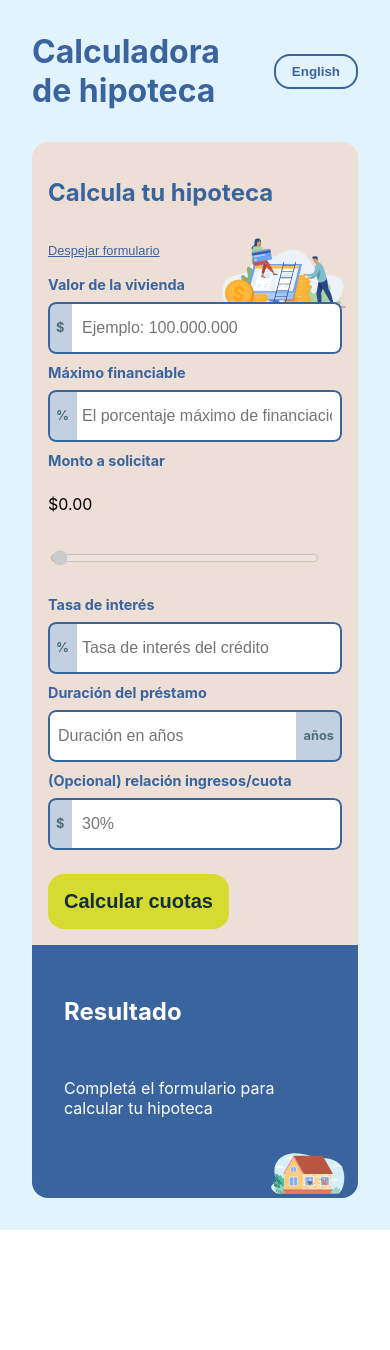
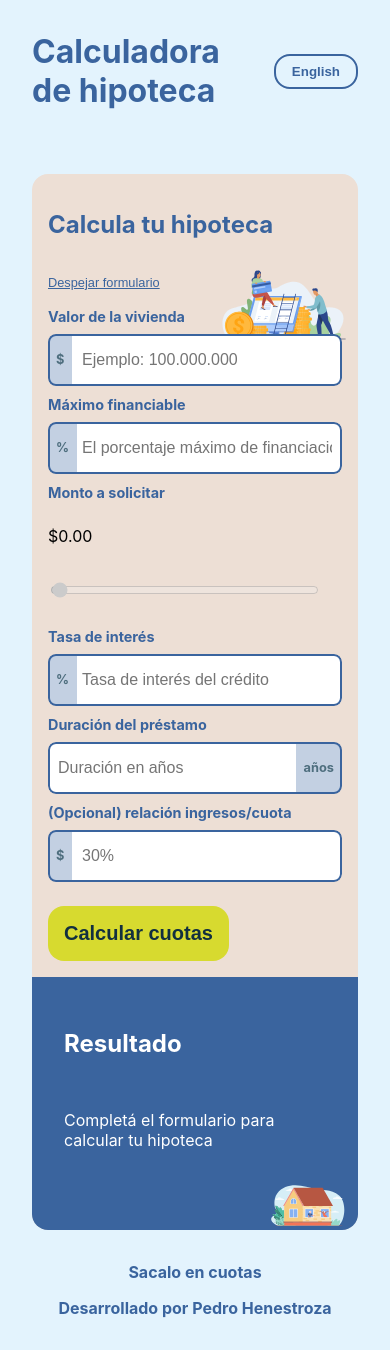
Before and after one commit to soype/hipoteca, a React (Create React App) app: page / in a window 390 px wide. Before the commit the page ends 1230 px from the top, so only its background shows below. Built offline with nearby package versions, Linux system fonts and the light colour scheme.

Commit message:
Adjust sizes

```diff
--- a/public/index.html
+++ b/public/index.html
@@ -2,7 +2,7 @@
 <html lang="en">
   <head>
     <meta charset="utf-8" />
-    <link rel="icon" href="%PUBLIC_URL%/favicon.ico" />
+    <link rel="icon" href="%PUBLIC_URL%/hipoteca.ico" />
     <meta name="viewport" content="width=device-width, initial-scale=1" />
     <meta name="theme-color" content="#000000" />
     <meta
--- a/src/App.js
+++ b/src/App.js
@@ -1,4 +1,4 @@
-import './App.css';
+import './App.scss';
 
 import Mortgage from './Components/Mortgage/Mortgage';
 
--- /dev/null
+++ b/src/App.scss
@@ -0,0 +1,12 @@
+
+@use "./styles/abstracts/index" as *;
+
+.App{
+  position: relative;
+  height: 100vh;
+  width: 100%;
+  background-color: $background-light;
+  display: flex;
+  flex-direction: column;
+  justify-content: space-between;
+}
--- a/src/Components/Mortgage/Mortgage.js
+++ b/src/Components/Mortgage/Mortgage.js
@@ -30,7 +30,7 @@ export default function Mortgage() {
   };
 
   return (
-    <div className={styles.mortgage}>
+    <>
       <div className={styles.header}>
         <h1 className={styles.title}>{data.title}</h1>
         <div className={styles.language}>
@@ -39,11 +39,26 @@ export default function Mortgage() {
           </button>
         </div>
       </div>
-      <div className={styles["mortgage-container"]}>
-        <Calculator title={data.calculator.title} form={data.calculator.form} setResult={resultHandler}></Calculator>
-        <Results data={data.results} result={result}></Results>
+      <div className={styles.mortgage}>
+        <div className={styles["mortgage-container"]}>
+          <Calculator title={data.calculator.title} form={data.calculator.form} setResult={resultHandler}></Calculator>
+          <Results data={data.results} result={result}></Results>
+        </div>
       </div>
       <BankLoan className={styles.bank} />
-    </div>
+      <footer className={styles.footer}>
+        <div className={styles.footer__content}>
+          <div className={styles.footer__content__left}></div>
+          <div className={styles.footer__content__right}>
+            <a href={data.footer.sacaloencuotashtml} target="_blank" rel="noreferrer">
+              {data.footer.sacaloencuotas}
+            </a>
+            <a href={data.footer.developerhtml} target="_blank" rel="noreferrer">
+              {data.footer.developer}
+            </a>
+          </div>
+        </div>
+      </footer>
+    </>
   );
 }
--- a/src/Components/Mortgage/Mortgage.module.scss
+++ b/src/Components/Mortgage/Mortgage.module.scss
@@ -6,7 +6,7 @@
     position: relative;
 
     @media all and (min-width: 768px) {
-        height: clamp(100%, 100vh, 100vh);
+        // height: clamp(100%, 100vh, 100vh);
     }
 }
 
@@ -32,7 +32,7 @@
     // flex-wrap: wrap;
     justify-content: space-between;
     align-items: center;
-    padding-bottom: 2rem;
+    padding: 2rem;
     gap: 1rem;
 
     @media all and (min-width: 768px) {
@@ -81,6 +81,54 @@
     }
 }
 
+.footer{
+    background-color: $background-light;
+    padding: 0 2rem 2rem 2rem;
+    &__content{
+        display: flex;
+        flex-direction: row;
+        justify-content: space-between;
+        align-items: center;
+        gap: 1rem;
+        &__left{
+            display: flex;
+            flex-direction: row;
+            gap: 1rem;
+            align-items: center;
+        }
+        &__right{
+            display: flex;
+            flex-direction: row;
+            gap: 1rem;
+            align-items: center;
+
+            a{
+                text-decoration: none;
+                color: $color-slate-500;
+                font-weight: 700;
+                transition: all .3s ease-in-out;
+                &:hover{
+                    color: $color-slate-700;
+                }
+            }
+
+            button{
+                background-color: $background-light;
+                padding: .5rem 1rem;
+                border-radius: 1rem;
+            }
+        }
+        @media all and (max-width: 500px){
+            flex-direction: column;
+            gap: unset;
+            &__right{
+                flex-direction: column;
+                text-align: center;
+            }
+        }
+    }
+}
+
 .bank{
     position: absolute;
     bottom: 0;
--- a/src/Components/Mortgage/mortgage.json
+++ b/src/Components/Mortgage/mortgage.json
@@ -73,8 +73,10 @@
       }
     },
     "footer": {
-      "title": "Calcula tu hipoteca",
-      "description": "Calcula tu hipoteca"
+      "sacaloencuotas": "Sacalo en cuotas",
+      "sacaloencuotashtml": "https://sacaloencuotas.ar",
+      "developer": "Desarrollado por Pedro Henestroza",
+      "developerhtml": "https://soype.ar"
     }
   },
   "en": {
@@ -151,8 +153,10 @@
       }
     },
     "footer": {
-      "title": "Calculate Your Mortgage",
-      "description": "Calculate Your Mortgage"
+      "sacaloencuotas": "Installment calculator",
+      "sacaloencuotashtml": "https://sacaloencuotas.ar",
+      "developer": "Developed by Pedro Henestroza",
+      "developerhtml": "https://soype.ar"
     }
   }
 }
```
Also changed, not shown: src/App.css (deleted), 1 other file (tests, documents, lock files or other folders).
